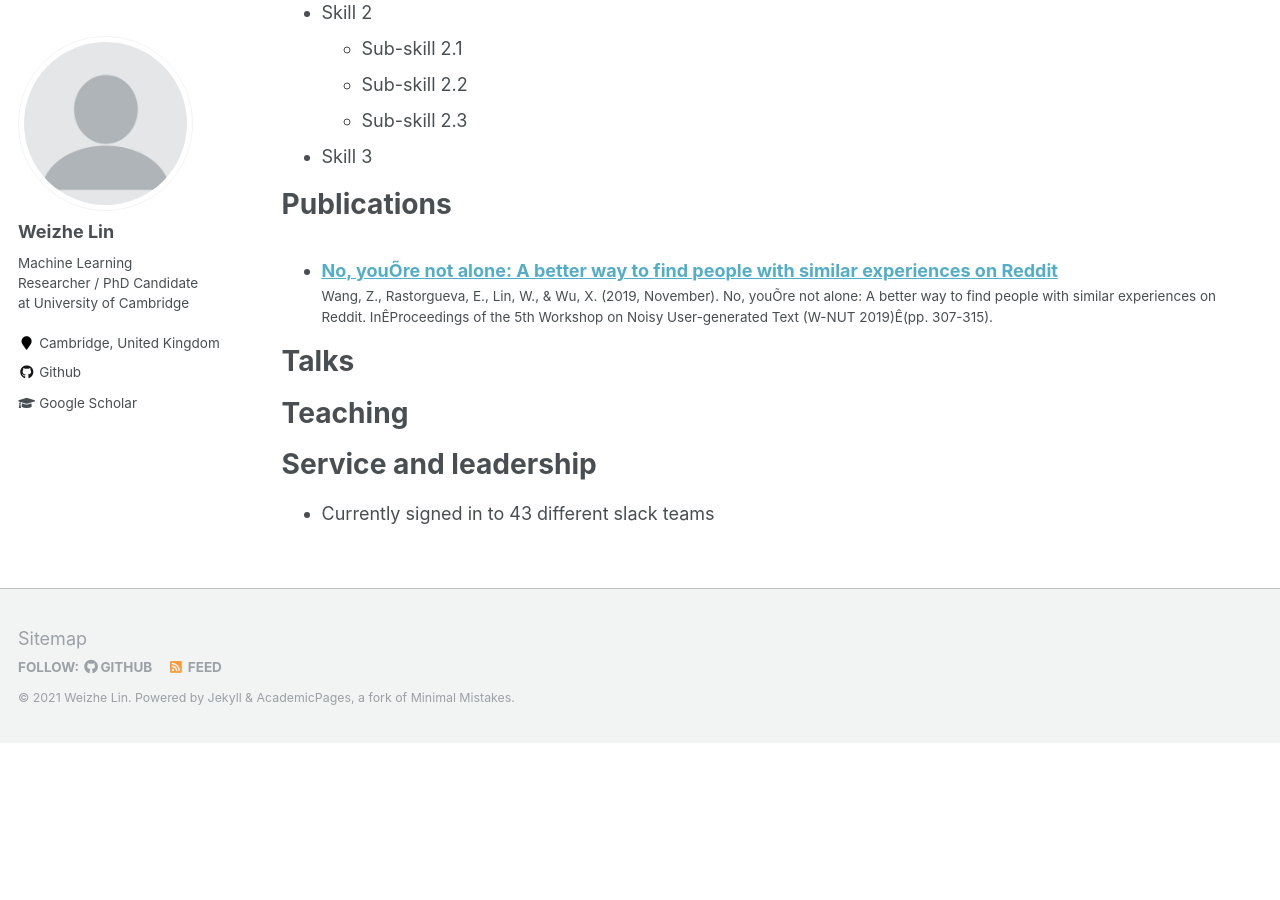
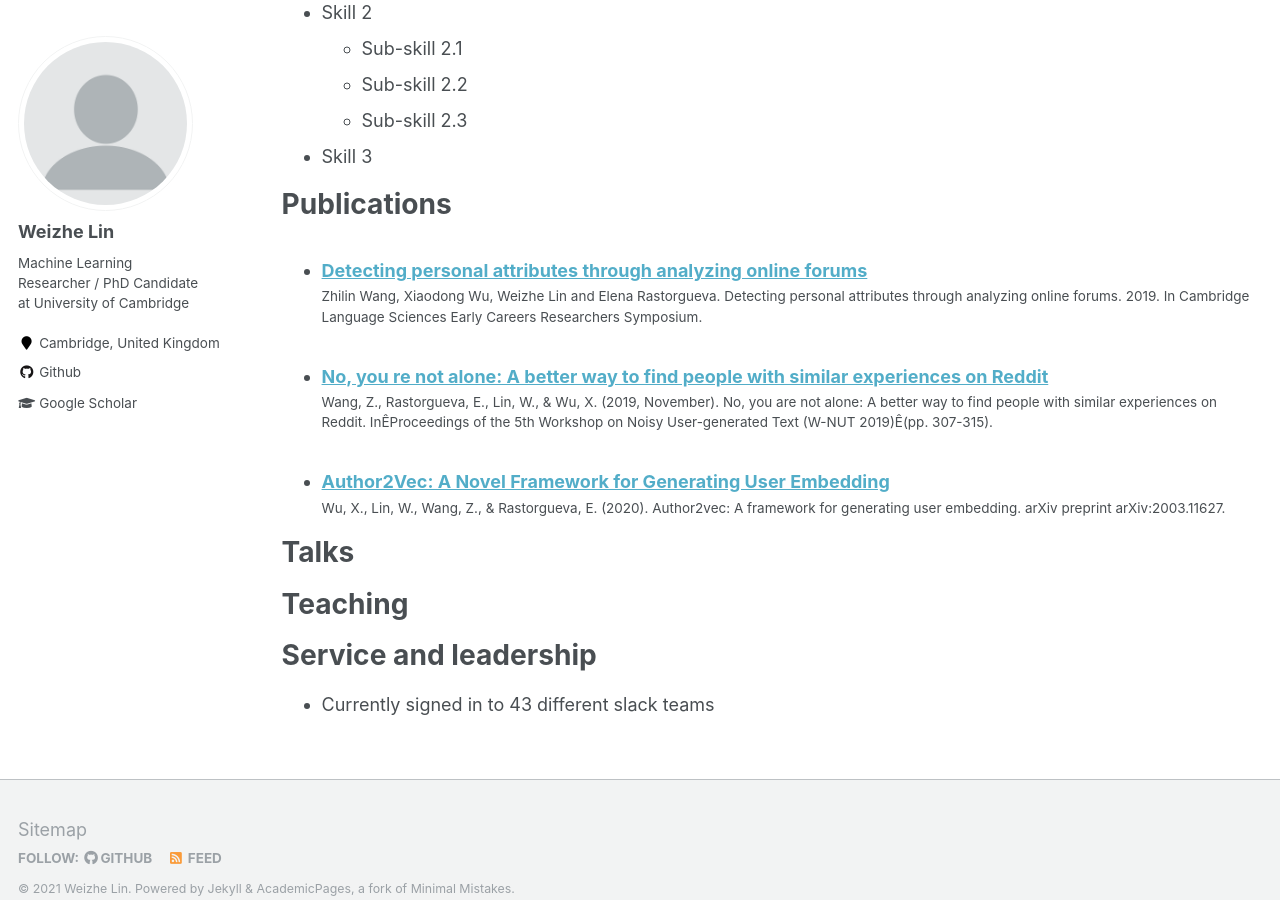
Before and after one commit to LinWeizheDragon/LinWeizheDragon.github.io, a Jekyll site: the page built from _pages/cv.md, in a window 1280 px wide and 900 px high, scrolled down 767 px. Built offline with Jekyll 4.4.1, drawn with Linux system fonts in a browser that asks for light colours; before the commit the page ends 1510 px from its top, so only the background shows below that.

Commit message:
update papers

```diff
--- a/_publications/2019-emnlp19_paper.md
+++ b/_publications/2019-emnlp19_paper.md
@@ -1,16 +1,16 @@
 ---
-title: "No, youÕre not alone: A better way to find people with similar experiences on Reddit"
+title: "No, you re not alone: A better way to find people with similar experiences on Reddit"
 collection: publications
 permalink: /publication/04/11/2019-emnlp19_paper
 excerpt: 'We present a probabilistic clustering algorithm that can help Reddit users to find posts that discuss experiences similar to their own. This model is built upon the BERT Next Sentence Prediction model and reduces the time complexity for clustering all posts in a corpus from O(nö2) to O(n) with respect to the number of posts. We demonstrate that such probabilistic clustering can yield a performance better than baseline clustering methods based on Latent Dirichlet Allocation (Blei et al., 2003) and Word2Vec (Mikolov et al., 2013). Furthermore, there is a high degree of coherence between our probabilistic clustering and the exhaustive comparison O(nö2) algorithm in which the similarity between every pair of posts is found. This makes the use of the BERT Next Sentence Prediction model more practical for unsupervised clustering tasks due to the high runtime overhead of each BERT computation.'
 date: 04/11/2019
 venue: 'Proceedings of the 5th Workshop on Noisy User-generated Text (W-NUT 2019)'
 paperurl: 'https://www.aclweb.org/anthology/D19-5540/'
-citation: 'Wang, Z., Rastorgueva, E., Lin, W., &amp; Wu, X. (2019, November). No, youÕre not alone: A better way to find people with similar experiences on Reddit. InÊProceedings of the 5th Workshop on Noisy User-generated Text (W-NUT 2019)Ê(pp. 307-315).'
+citation: 'Wang, Z., Rastorgueva, E., Lin, W., &amp; Wu, X. (2019, November). No, you are not alone: A better way to find people with similar experiences on Reddit. InÊProceedings of the 5th Workshop on Noisy User-generated Text (W-NUT 2019)Ê(pp. 307-315).'
 ---
 
 <a href='https://www.aclweb.org/anthology/D19-5540/'>Download paper here</a>
 
 We present a probabilistic clustering algorithm that can help Reddit users to find posts that discuss experiences similar to their own. This model is built upon the BERT Next Sentence Prediction model and reduces the time complexity for clustering all posts in a corpus from O(nö2) to O(n) with respect to the number of posts. We demonstrate that such probabilistic clustering can yield a performance better than baseline clustering methods based on Latent Dirichlet Allocation (Blei et al., 2003) and Word2Vec (Mikolov et al., 2013). Furthermore, there is a high degree of coherence between our probabilistic clustering and the exhaustive comparison O(nö2) algorithm in which the similarity between every pair of posts is found. This makes the use of the BERT Next Sentence Prediction model more practical for unsupervised clustering tasks due to the high runtime overhead of each BERT computation.
 
-Recommended citation: Wang, Z., Rastorgueva, E., Lin, W., & Wu, X. (2019, November). No, youÕre not alone: A better way to find people with similar experiences on Reddit. InÊProceedings of the 5th Workshop on Noisy User-generated Text (W-NUT 2019)Ê(pp. 307-315).
+Recommended citation: Wang, Z., Rastorgueva, E., Lin, W., & Wu, X. (2019, November). No, you are not alone: A better way to find people with similar experiences on Reddit. InÊProceedings of the 5th Workshop on Noisy User-generated Text (W-NUT 2019)Ê(pp. 307-315).
--- /dev/null
+++ b/_publications/2019-poster19.md
@@ -0,0 +1,16 @@
+---
+title: "Detecting personal attributes through analyzing online forums"
+collection: publications
+permalink: /publication/01/07/2019-poster19
+excerpt: 'This paper is about the number 2. The number 3 is left for future work.'
+date: 01/07/2019
+venue: 'Cambridge Language Sciences Early Careers Researchers Symposium'
+paperurl: 'https://github.com/Zhilin123/Publications/blob/master/Cambridge%20Language%20Sciences%20ECR.pdf'
+citation: 'Zhilin Wang, Xiaodong Wu, Weizhe Lin and Elena Rastorgueva. Detecting personal attributes through analyzing online forums. 2019. In Cambridge Language Sciences Early Careers Researchers Symposium.'
+---
+
+<a href='https://github.com/Zhilin123/Publications/blob/master/Cambridge%20Language%20Sciences%20ECR.pdf'>Download paper here</a>
+
+This paper is about the number 2. The number 3 is left for future work.
+
+Recommended citation: Zhilin Wang, Xiaodong Wu, Weizhe Lin and Elena Rastorgueva. Detecting personal attributes through analyzing online forums. 2019. In Cambridge Language Sciences Early Careers Researchers Symposium.
--- /dev/null
+++ b/_publications/2020-arxiv19_author2vec.md
@@ -0,0 +1,16 @@
+---
+title: "Author2Vec: A Novel Framework for Generating User Embedding"
+collection: publications
+permalink: /publication/17/05/2020-arxiv19_author2vec
+excerpt: 'This paper is about the number 3. The number 4 is left for future work.'
+date: 17/05/2020
+venue: 'Arxiv'
+paperurl: 'https://arxiv.org/abs/2003.11627'
+citation: 'Wu, X., Lin, W., Wang, Z., &amp; Rastorgueva, E. (2020). Author2vec: A framework for generating user embedding. arXiv preprint arXiv:2003.11627.'
+---
+
+<a href='https://arxiv.org/abs/2003.11627'>Download paper here</a>
+
+This paper is about the number 3. The number 4 is left for future work.
+
+Recommended citation: Wu, X., Lin, W., Wang, Z., & Rastorgueva, E. (2020). Author2vec: A framework for generating user embedding. arXiv preprint arXiv:2003.11627.
```
